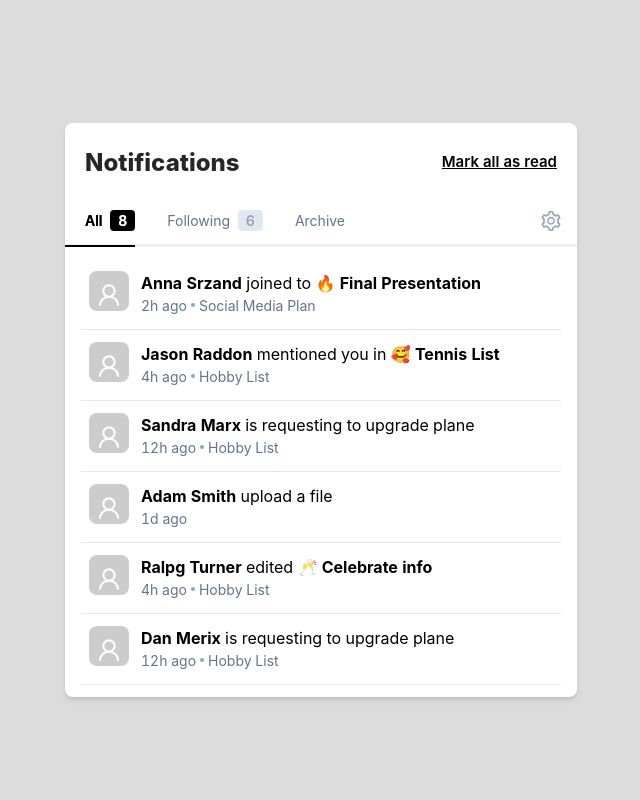
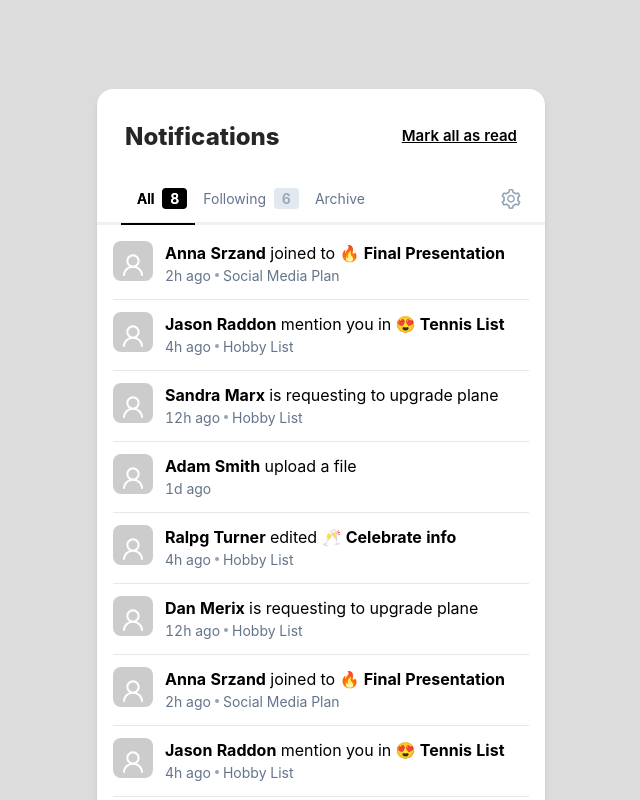
Before and after one commit to thara003/shiny-happiness, a Vue app: page / in a window 1280 px wide. Shown: the top 800 px of the page, without its empty margins (319-959 px from the left). Built offline with nearby package versions, Linux system fonts and the light colour scheme.

Commit message:
fixed position bugs

```diff
--- a/src/App.vue
+++ b/src/App.vue
@@ -1,16 +1,16 @@
 <script>
 import { defineComponent } from "vue";
-import Demo from "./Notification.vue";
+import Notification from "./Notification.vue";
 
 export default defineComponent({
   components: {
-    Demo,
-  },
+    Notification,
+},
 });
 </script>
 
 <template>
-  <div class = "justify-center items-center box-border w-[32rem] rounded-lg bg-white shadow-md">
-  <demo />
+  <div class="flex items-center  justify-center">
+  <Notification />
 </div>
 </template>
--- a/src/Notification.vue
+++ b/src/Notification.vue
@@ -1,13 +1,14 @@
 <template>
-    <div class="flex mt-5 mb-1 m-2 pt-6 p-3">
+      <div class = "m-20 lg:mt-80  box-border w-[28rem] rounded-2xl bg-white shadow-md">
+    <div class="flex mx-4 m-2 pt-6 p-3">
         <h2 class="w-2/3 text-2xl font-extrabold ">Notifications</h2>
         <div class="w-1/3 flex justify-end items-centre">
             <a class="text-black font-semibold underline mt-1">Mark all as read</a>
         </div>
     </div>
     <a-tabs v-model:activeKey="activeKey" class="w-full text-black">
-        <a-tab-pane key="1"><template #tab>
-                <span class="text-slate-500 ml-5" :class="[activeKey === '1' ? 'selected-tab' : '']">
+        <a-tab-pane key="1" class="bg-red"><template #tab>
+                <span class="text-slate-500 pl-2" :class="[activeKey === '1' ? 'selected-tab' : '']">
                     All
                 </span>
                 <span class="ml-1 text-s font-semibold rounded px-2 py-0.5" :class="[activeKey === '1' ? 'bg-black text-white' : 'bg-slate-200 text-slate-400']">8</span>
@@ -30,11 +31,20 @@
             Content of Tab Pane 3
         </a-tab-pane>
         <template #rightExtra>
-            <setting-outlined :style="{fontSize: '20px', color:'rgb(148 163 184)', margin: '1rem'}" />
+            <setting-outlined :style="{fontSize: '20px', color:'rgb(148 163 184)', margin: '1rem', marginRight: '1.5rem'}" />
         </template>
     </a-tabs>
+</div>
 </template>
 <style >
+.ant-tabs-nav-wrap{
+    margin-left: 1.5rem;
+}
+.ant-tabs-tab{
+    padding-left: 0.5rem !important;
+    padding-right: 0.5rem !important;
+    margin-left: 0rem !important;
+}
 .ant-tabs-top > .ant-tabs-nav::before{
     border-bottom: 3px solid #f0f0f0 !important;
 }
--- a/src/components/Body.vue
+++ b/src/components/Body.vue
@@ -27,7 +27,7 @@ export default {
                 {
                     id: 2,
                     strong1: 'Jason Raddon ',
-                    text: 'mentioned you in 🥰 ',
+                    text: 'mention you in 😍 ',
                     strong2: 'Tennis List',
                     timeago: '4h ago ',
                     listitem: 'Hobby List',
@@ -63,6 +63,37 @@ export default {
                     timeago: '12h ago ',
                     listitem: 'Hobby List',
                 },
+                {
+                    id: 7,
+                    strong1: 'Anna Srzand ',
+                    text: 'joined to 🔥 ',
+                    strong2: 'Final Presentation',
+                    timeago: '2h ago ',
+                    listitem: 'Social Media Plan',
+                },
+                {
+                    id: 8,
+                    strong1: 'Jason Raddon ',
+                    text: 'mention you in 😍 ',
+                    strong2: 'Tennis List',
+                    timeago: '4h ago ',
+                    listitem: 'Hobby List',
+                },
+                {
+                    id: 9,
+                    strong1: 'Sandra Marx ',
+                    text: 'is requesting to upgrade plane',
+                    strong2: '',
+                    timeago: '12h ago ',
+                    listitem: 'Hobby List',
+                },
+                {
+                    id: 10,
+                    strong1: 'Adam Smith ',
+                    text: 'upload a file',
+                    strong2: '',
+                    timeago: '1d ago ',
+                },
 
             ],
         }
--- a/src/components/Message.vue
+++ b/src/components/Message.vue
@@ -1,5 +1,5 @@
 <template>
-  <div class="flex m-2">
+  <div class="flex ">
     <a-avatar shape="square" size="large" class="rounded-lg">
       <template #icon>
         <UserOutlined />
```
